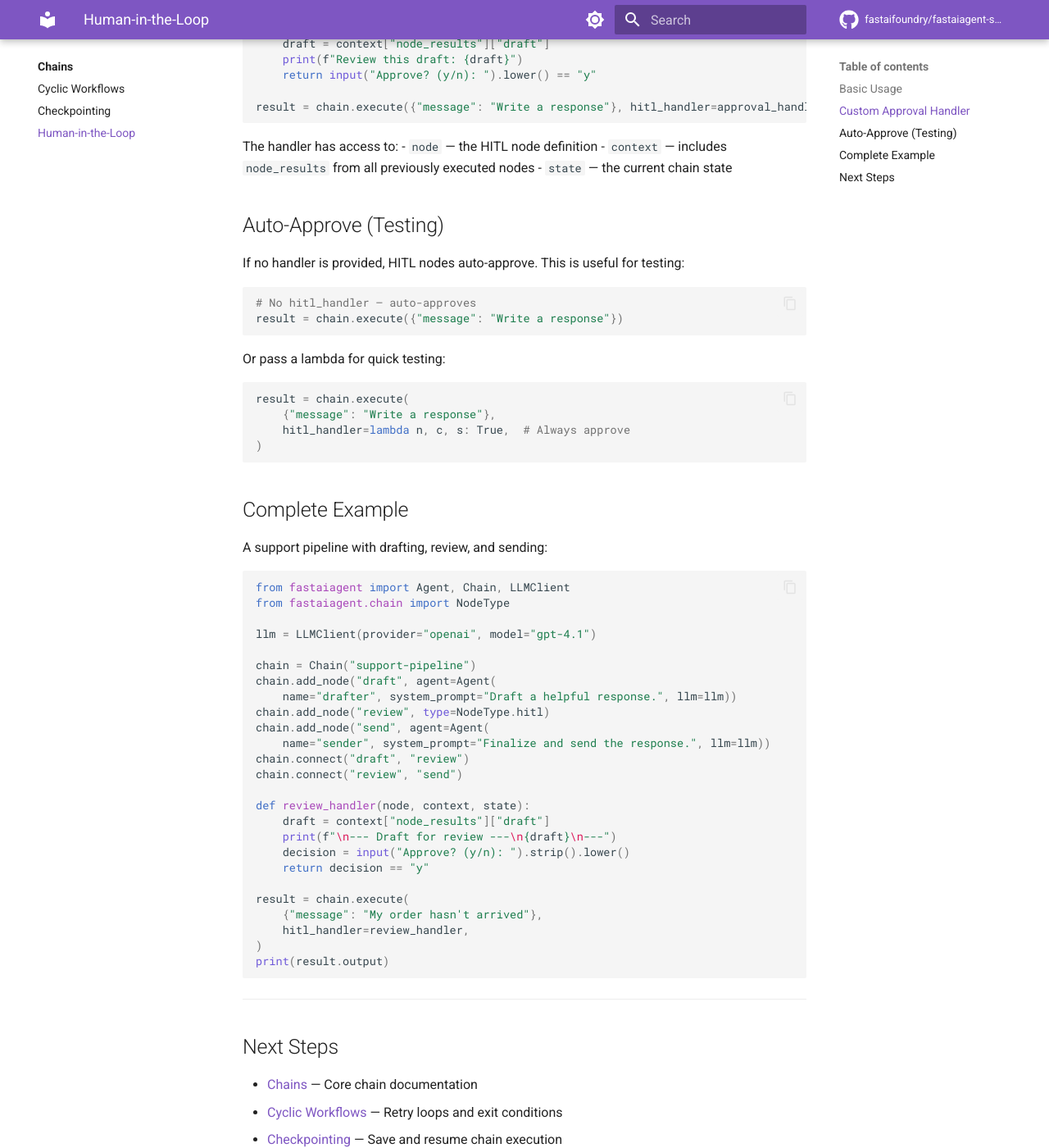
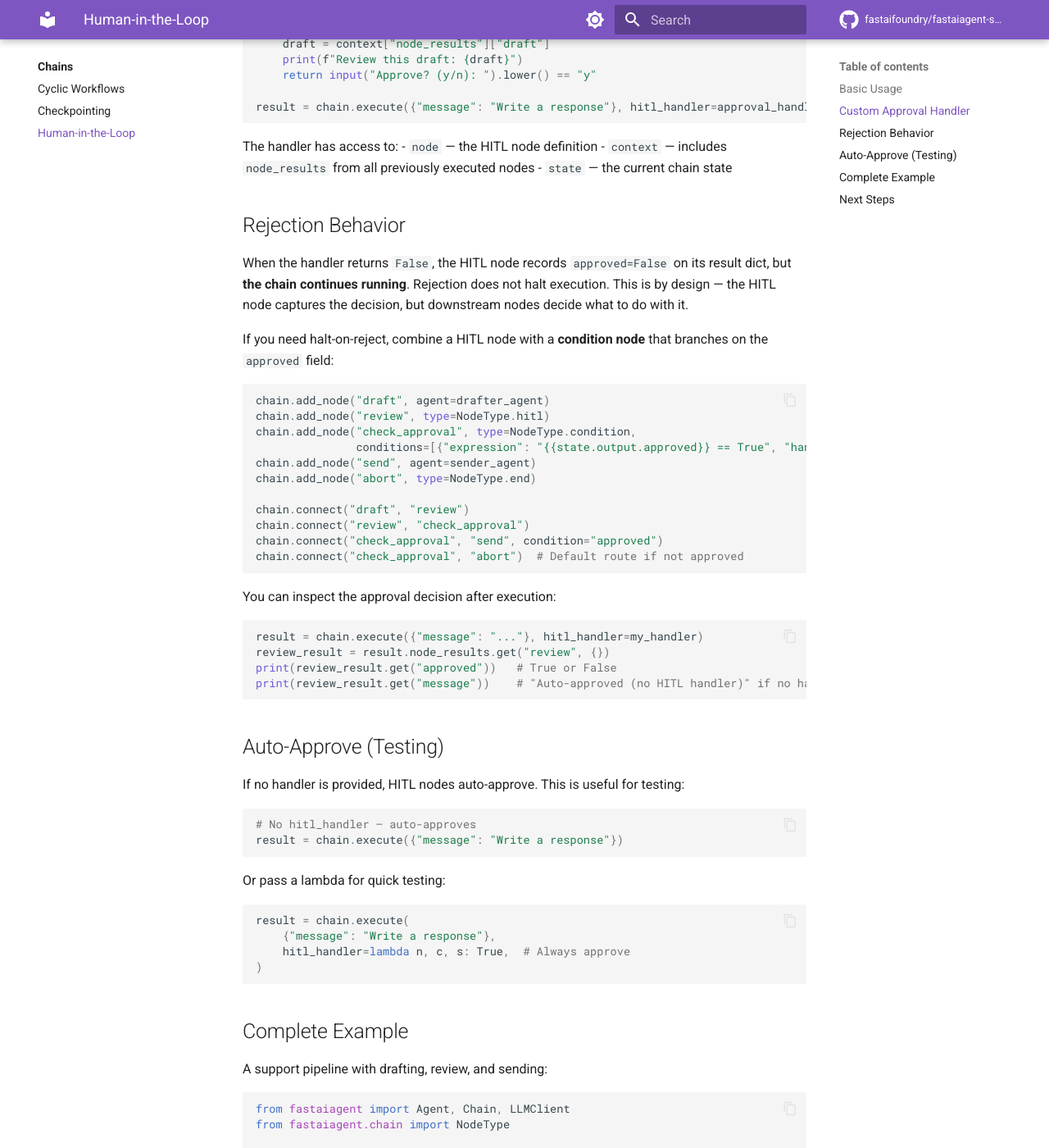
Before and after one commit to fastaifoundry/fastaiagent-sdk, an MkDocs documentation site: the page built from docs/chains/hitl.md, in a window 1280 px wide and 1400 px high, scrolled down 731 px. Shown: the whole window at 82% size. Built offline with MkDocs 1.6.1 and Material for MkDocs 9.7.7, drawn with Linux system fonts in a browser that asks for light colours; comment, search, counter and statistics services are not loaded.

Commit message:
docs: fix 4 doc gaps surfaced by quality gate development
Four issues identified by running the gate suite against real LLMs and
verifying that each documented behavior matches reality.

1. docs/chains/hitl.md — new "Rejection Behavior" section. The doc
   previously said the handler returns True (approve) or False (reject)
   but never explained what actually happens on reject. Answer: the
   chain continues running (approved=False is stored on the result dict
   but execution is NOT halted). Added a concrete conditional-edge
   recipe for users who want true halt-on-reject.

2. docs/chains/index.md — new "Tool Node State Behavior" section.
   Documents the non-obvious wrapping behavior where each tool node's
   return value is stored as {"output": ..., "error": ...} and merged
   into state, so successive tool nodes overwrite state.output. Advises
   using top-level initial_state/modified_state keys for cross-node
   value threading. Discovered during test_gate_chain_resume development.

3. docs/tools/context.md — new "Using RunContext with from __future__
   import annotations" section. Documents that RunContext and any
   generic-parameter type must be imported at module level when using
   deferred annotations, because get_type_hints() resolves against
   __globals__ and lazy imports aren't visible there. Without this,
   the context parameter silently falls back to str and the LLM
   hallucinates a string value. Discovered during test_gate_memory_context
   development when the gate failed with "'str' object has no attribute
   'state'".

4. examples/04_agent_replay.py — complete rewrite. The old example
   built a fake TraceData by hand with empty span attributes and called
   forked.rerun(). With the real arerun() implemented in 0.1.7, this
   produced a meaningless "It seems your message is empty" response
   because the reconstructed agent had no system prompt, no tools, and
   empty input. The new example runs a real agent with a real tool
   against real OpenAI, captures the trace_id, loads the replay from
   local storage, steps through, forks, modifies the prompt, reruns
   (producing a real second LLM call), and compares. Verified locally
   — produces a meaningful 4-span trace with correct fork/rerun output.

Co-Authored-By: Claude Opus 4.6 (1M context) <noreply@anthropic.com>

````diff
--- a/docs/chains/hitl.md
+++ b/docs/chains/hitl.md
@@ -33,6 +33,35 @@ The handler has access to:
 - `node` — the HITL node definition
 - `context` — includes `node_results` from all previously executed nodes
 - `state` — the current chain state
+
+## Rejection Behavior
+
+When the handler returns `False`, the HITL node records `approved=False` on its result dict, but **the chain continues running**. Rejection does not halt execution. This is by design — the HITL node captures the decision, but downstream nodes decide what to do with it.
+
+If you need halt-on-reject, combine a HITL node with a **condition node** that branches on the `approved` field:
+
+```python
+chain.add_node("draft", agent=drafter_agent)
+chain.add_node("review", type=NodeType.hitl)
+chain.add_node("check_approval", type=NodeType.condition,
+               conditions=[{"expression": "{{state.output.approved}} == True", "handle": "approved"}])
+chain.add_node("send", agent=sender_agent)
+chain.add_node("abort", type=NodeType.end)
+
+chain.connect("draft", "review")
+chain.connect("review", "check_approval")
+chain.connect("check_approval", "send", condition="approved")
+chain.connect("check_approval", "abort")  # Default route if not approved
+```
+
+You can inspect the approval decision after execution:
+
+```python
+result = chain.execute({"message": "..."}, hitl_handler=my_handler)
+review_result = result.node_results.get("review", {})
+print(review_result.get("approved"))   # True or False
+print(review_result.get("message"))    # "Auto-approved (no HITL handler)" if no handler
+```
 
 ## Auto-Approve (Testing)
 
````
Also changed, not shown: docs/chains/index.md (+18 -0 lines), docs/tools/context.md (+33 -0 lines), 1 other file.
